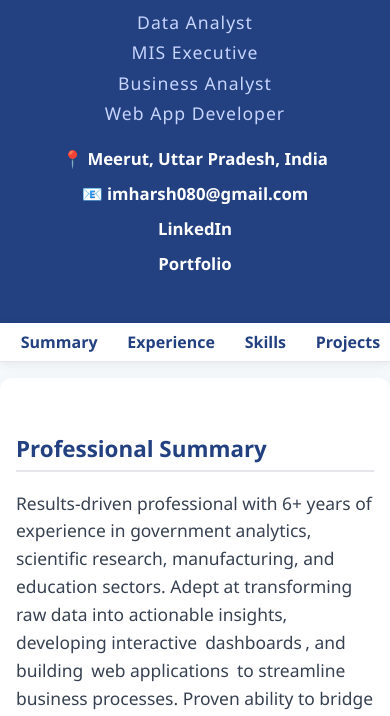
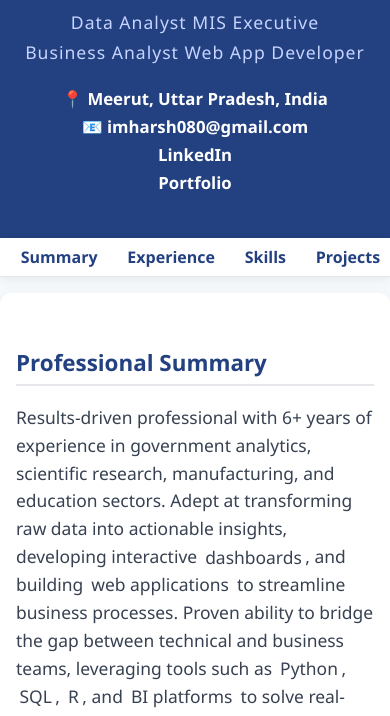
Before and after one commit to Imharsh08/HarshKashyap.github.io, a plain HTML site: page index.html in a window 390 px wide. Shown: the part 85-801 px from the top of the page. Drawn offline with Linux system fonts and the light colour scheme.

Commit message:
Update index.html

```diff
--- a/index.html
+++ b/index.html
@@ -38,7 +38,6 @@
       font-size: 1.05em;
       margin-bottom: 1.2em;
       text-align: center;
-      line-height: 1.8;
     }
     .contact a {
       color: #fff;
@@ -288,7 +287,7 @@
         header { padding: 1.5rem 1rem; }
         header h1 { font-size: 1.8rem; }
         .subtitle span.divider { display: none; }
-        .subtitle span { display: block; margin-bottom: 0.25rem; }
+        .subtitle span { display: inline-block; margin-bottom: 0.25rem; }
         main { padding: 1rem; margin: 1rem auto; }
 
         .contact a, .contact .divider {
```
